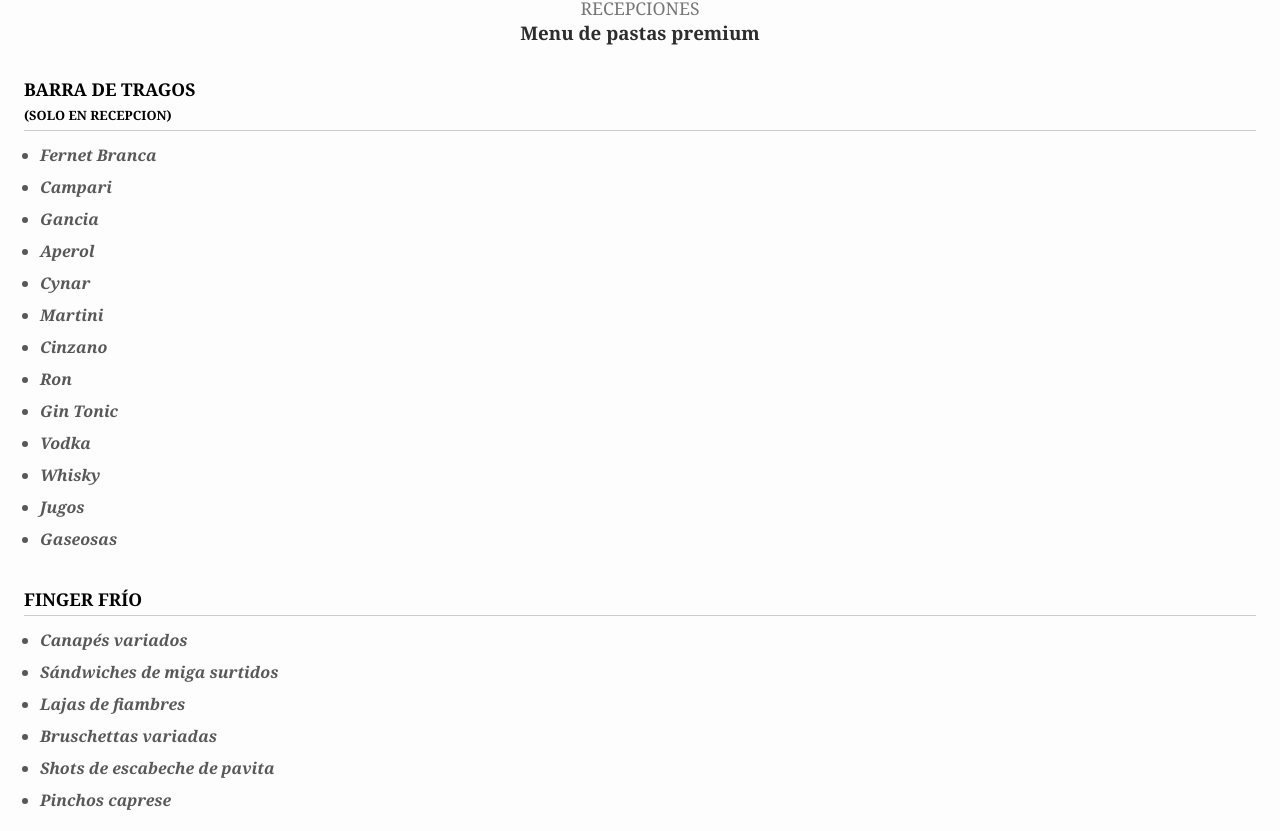
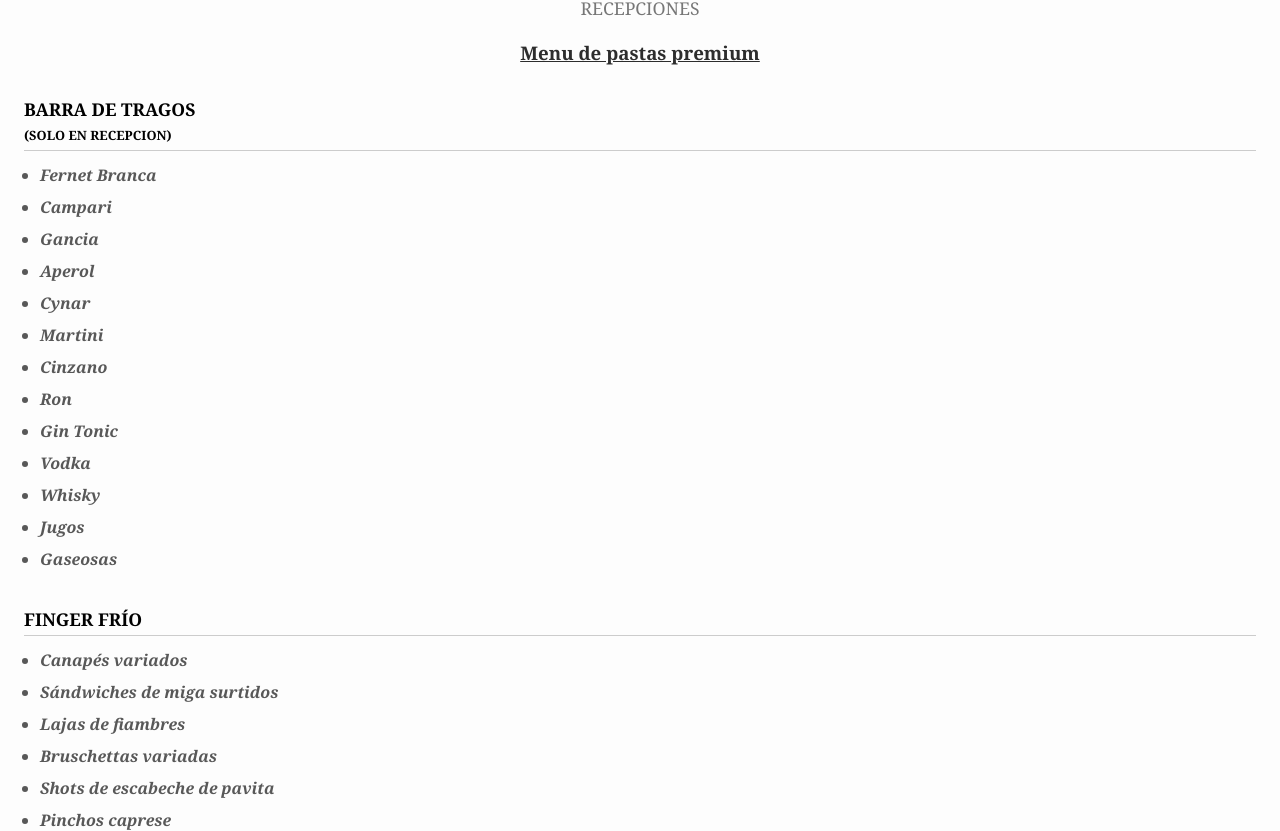
Before and after one commit to alexisrr11/MenuTrebelno, a plain HTML site: page index.html in a window 1280 px wide. Shown: the part 89-920 px from the top of the page. Drawn offline with Linux system fonts and the light colour scheme; a web font is replaced by a local one.

Commit message:
Update index.css

```diff
--- a/index.css
+++ b/index.css
@@ -77,6 +77,11 @@ h2 {
   font-weight: normal;
 }
 
+header h3 {
+  padding-top: 20px;
+  text-decoration: underline;
+}
+
 .categoria {
   margin-bottom: 2rem;
 }
```
